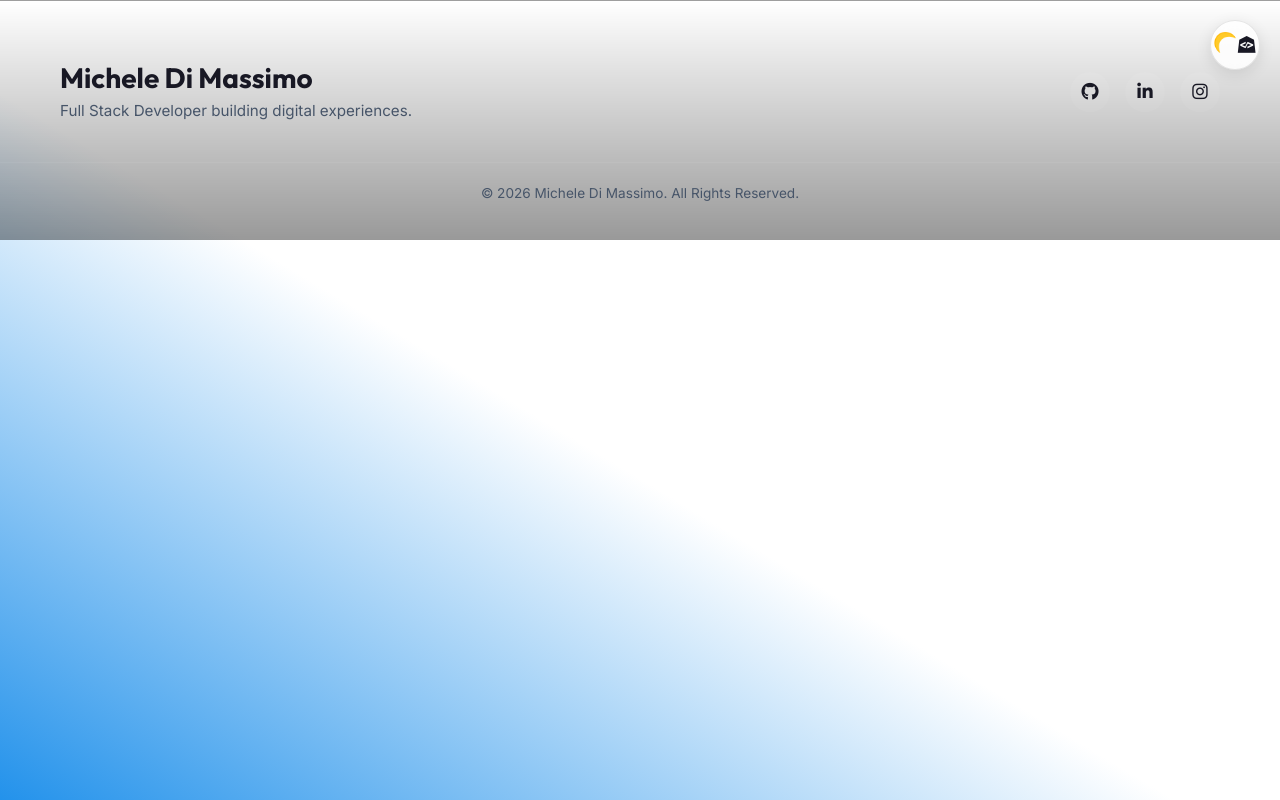
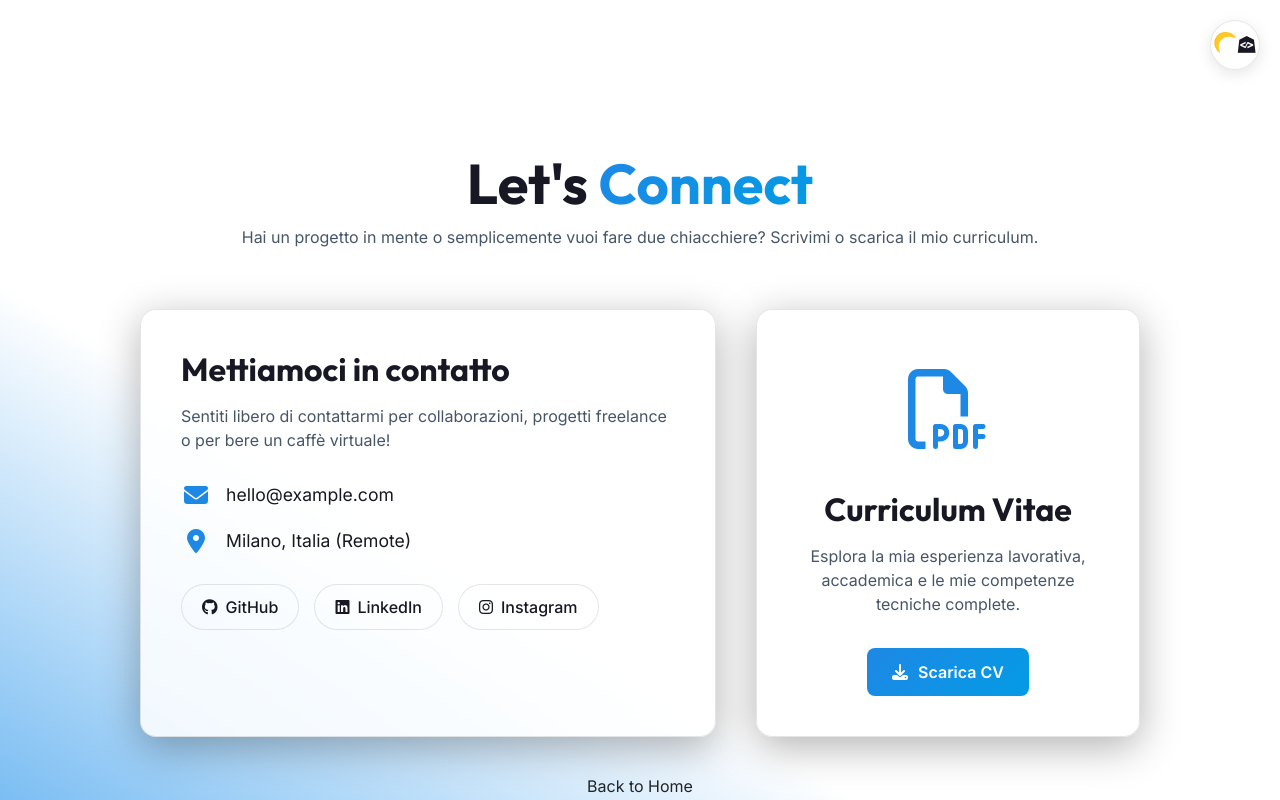
Before and after one commit to micheledimassimo/portfolio-test, a Vue app: page /contact in a window 1280 px wide. Shown: the top 800 px of the page. Built offline with nearby package versions, Linux system fonts and the light colour scheme.

Commit message:
feat: add Contact page and update navigation routing

```diff
--- a/src/App.vue
+++ b/src/App.vue
@@ -57,7 +57,7 @@ export default {
 <style lang="scss">
 @use 'assets/scss/main' as *;
 
-/* Semplici transizioni di routing per un feeling più moderno */
+/* Semplici transizioni di routing*/
 .fade-enter-active,
 .fade-leave-active {
   transition: opacity 0.3s ease, transform 0.3s ease;
--- a/src/components/HeroSection.vue
+++ b/src/components/HeroSection.vue
@@ -15,7 +15,7 @@ export default {
         </p>
         <div class="hero-actions">
           <router-link to="/projects" class="btn btn-primary btn-glow">View My Work</router-link>
-          <a href="#contact" class="btn btn-outline">Let's Talk</a>
+          <router-link to="/contact" class="btn btn-outline">Let's Talk</router-link>
         </div>
       </div>
 
--- /dev/null
+++ b/src/pages/ContactPage.vue
@@ -0,0 +1,210 @@
+<script>
+export default {
+  name: "ContactPage"
+}
+</script>
+
+<template>
+  <section class="contact-page">
+    <div class="container-custom">
+      <div class="page-header text-center">
+        <h2 class="title">Let's <span class="text-gradient">Connect</span></h2>
+        <p class="description text-muted">Hai un progetto in mente o semplicemente vuoi fare due chiacchiere? Scrivimi o scarica il mio curriculum.</p>
+      </div>
+
+      <div class="contact-grid">
+        <!-- Contact Info Card -->
+        <div class="contact-card glass-panel">
+          <h3>Mettiamoci in contatto</h3>
+          <p class="text-muted">Sentiti libero di contattarmi per collaborazioni, progetti freelance o per bere un caffè virtuale!</p>
+
+          <ul class="contact-list">
+            <li>
+              <i class="fa-solid fa-envelope"></i>
+              <a href="mailto:hello@example.com">hello@example.com</a>
+            </li>
+            <li>
+              <i class="fa-solid fa-location-dot"></i>
+              <span>Milano, Italia (Remote)</span>
+            </li>
+          </ul>
+
+          <div class="social-links-contact">
+            <a href="#" class="social-badge" title="GitHub"><i class="fa-brands fa-github"></i> GitHub</a>
+            <a href="#" class="social-badge" title="LinkedIn"><i class="fa-brands fa-linkedin"></i> LinkedIn</a>
+            <a href="#" class="social-badge" title="Instagram"><i class="fa-brands fa-instagram"></i> Instagram</a>
+          </div>
+        </div>
+
+        <!-- Resume Card -->
+        <div class="resume-card glass-panel text-center">
+          <div class="resume-icon">
+            <i class="fa-regular fa-file-pdf"></i>
+          </div>
+          <h3>Curriculum Vitae</h3>
+          <p class="text-muted">Esplora la mia esperienza lavorativa, accademica e le mie competenze tecniche complete.</p>
+          <!-- Il tag # funge da placeholder, potrai inserire il link al PDF definitivo quando sarà pronto -->
+          <a href="#" target="_blank" class="btn btn-primary btn-glow mt-3">
+            <i class="fa-solid fa-download"></i> Scarica CV
+          </a>
+        </div>
+      </div>
+      <div class="back-action">
+          <router-link to="/" class="btn btn-outline">
+             Back to Home
+          </router-link>
+        </div>
+    </div>
+  </section>
+</template>
+
+<style lang="scss" scoped>
+@use '../assets/scss/partials/variables' as *;
+
+.contact-page {
+  padding-top: 150px;
+  padding-bottom: 100px;
+  min-height: 80vh;
+  position: relative;
+}
+
+.page-header {
+  margin-bottom: 60px;
+
+  .title {
+    font-size: 3.5rem;
+  }
+}
+
+.contact-grid {
+  display: grid;
+  grid-template-columns: 3fr 2fr;
+  gap: 40px;
+  max-width: 1000px;
+  margin: 0 auto;
+}
+
+.contact-card, .resume-card {
+  padding: 40px;
+
+  h3 {
+    font-size: 2rem;
+    margin-bottom: 15px;
+  }
+}
+
+.contact-list {
+  list-style: none;
+  padding: 0;
+  margin: 30px 0;
+
+  li {
+    display: flex;
+    align-items: center;
+    gap: 15px;
+    margin-bottom: 20px;
+    font-size: 1.1rem;
+    color: var(--text-light);
+
+    i {
+      color: var(--accent-primary);
+      font-size: 1.5rem;
+      width: 30px;
+      text-align: center;
+    }
+
+    a {
+      color: var(--text-light);
+      text-decoration: none;
+      transition: color 0.3s ease;
+
+      &:hover {
+        color: var(--accent-primary);
+      }
+    }
+  }
+}
+
+.social-links-contact {
+  display: flex;
+  flex-wrap: wrap;
+  gap: 15px;
+  margin-top: 20px;
+}
+
+.social-badge {
+  display: inline-flex;
+  align-items: center;
+  gap: 8px;
+  padding: 10px 20px;
+  border-radius: 30px;
+  background: rgba(255, 255, 255, 0.05);
+  border: 1px solid var(--glass-border);
+  color: var(--text-light);
+  text-decoration: none;
+  font-weight: 500;
+  transition: all 0.3s ease;
+
+  &:hover {
+    background: var(--accent-primary);
+    color: #fff;
+    transform: translateY(-3px);
+  }
+}
+
+.resume-card {
+  display: flex;
+  flex-direction: column;
+  justify-content: center;
+  align-items: center;
+
+  .resume-icon {
+    font-size: 5rem;
+    color: var(--accent-primary);
+    margin-bottom: 20px;
+  }
+
+  .btn {
+    display: inline-flex;
+    align-items: center;
+    gap: 10px;
+    padding: 12px 25px;
+    border-radius: 8px;
+    font-weight: 600;
+    text-decoration: none;
+    transition: all 0.3s ease;
+    border: none;
+    font-family: 'Inter', sans-serif;
+    cursor: pointer;
+  }
+
+  .btn-primary {
+    background: linear-gradient(135deg, var(--accent-primary), var(--accent-secondary));
+    color: #fff;
+
+    &:hover {
+      transform: translateY(-2px);
+      box-shadow: 0 10px 20px rgba(35, 146, 235, 0.4);
+      color: #fff;
+    }
+  }
+
+  .mt-3 {
+    margin-top: 1.5rem;
+  }
+}
+.back-action {
+  margin-top: 30px;
+  text-align: center;
+}
+
+@media (max-width: 768px) {
+  .contact-grid {
+    grid-template-columns: 1fr;
+  }
+
+  .page-header .title {
+    font-size: 2.5rem;
+  }
+}
+</style>
--- a/src/pages/ProjectsPage.vue
+++ b/src/pages/ProjectsPage.vue
@@ -37,12 +37,6 @@ export default {
       <div class="page-header text-center">
         <h1 class="page-title">My <span class="text-gradient">Projects</span></h1>
         <p class="text-muted">A collection of my recent work and explorations.</p>
-
-        <div class="back-action">
-          <router-link to="/" class="btn btn-outline">
-             Back to Home
-          </router-link>
-        </div>
       </div>
 
       <div class="projects-grid">
@@ -66,6 +60,11 @@ export default {
           </div>
         </div>
       </div>
+      <div class="back-action">
+          <router-link to="/" class="btn btn-outline">
+             Back to Home
+          </router-link>
+        </div>
     </div>
   </div>
 </template>
@@ -90,6 +89,7 @@ export default {
 
 .back-action {
   margin-top: 30px;
+  text-align: center;
 }
 
 .projects-grid {
--- a/src/router/index.js
+++ b/src/router/index.js
@@ -13,6 +13,11 @@ const router = createRouter({
       path: '/projects',
       name: 'projects',
       component: () => import('../pages/ProjectsPage.vue') // Lazy load for performance
+    },
+    {
+      path: '/contact',
+      name: 'contact',
+      component: () => import('../pages/ContactPage.vue')
     }
   ],
   scrollBehavior(to, from, savedPosition) {
```
